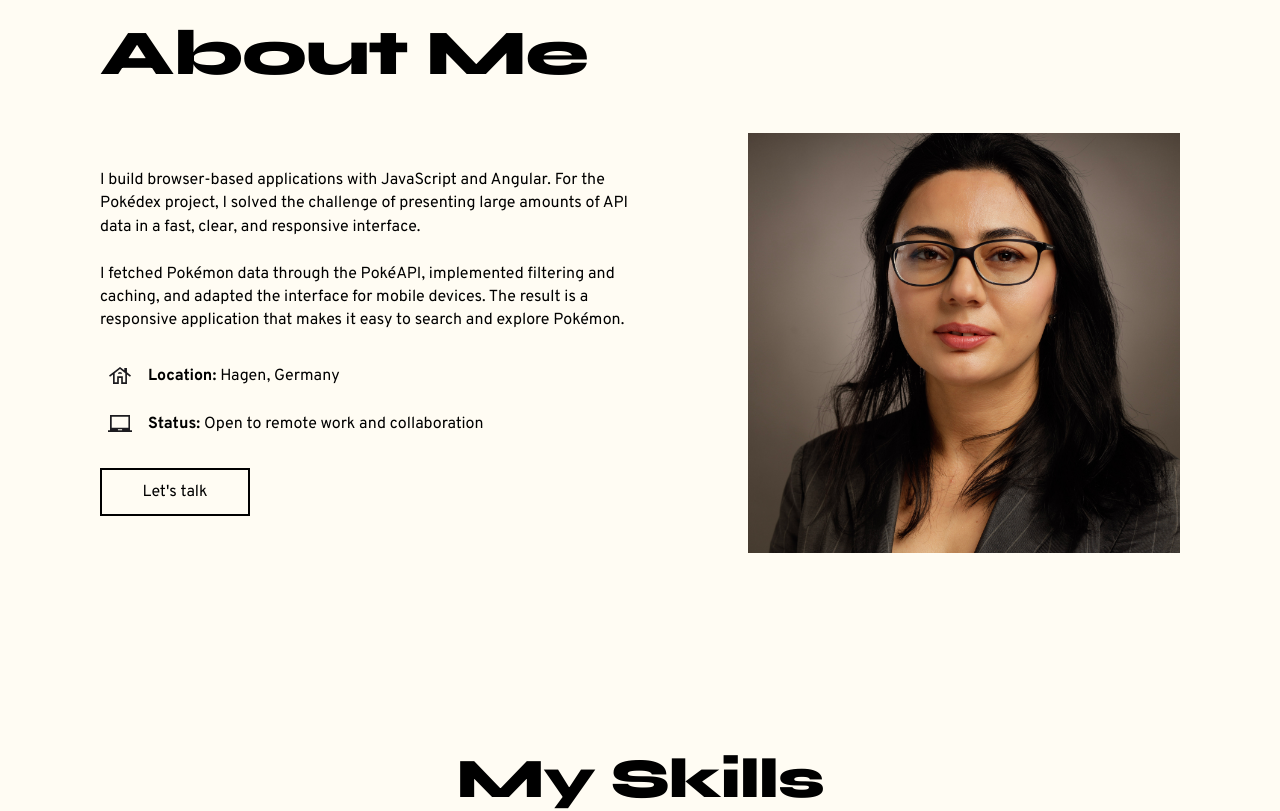
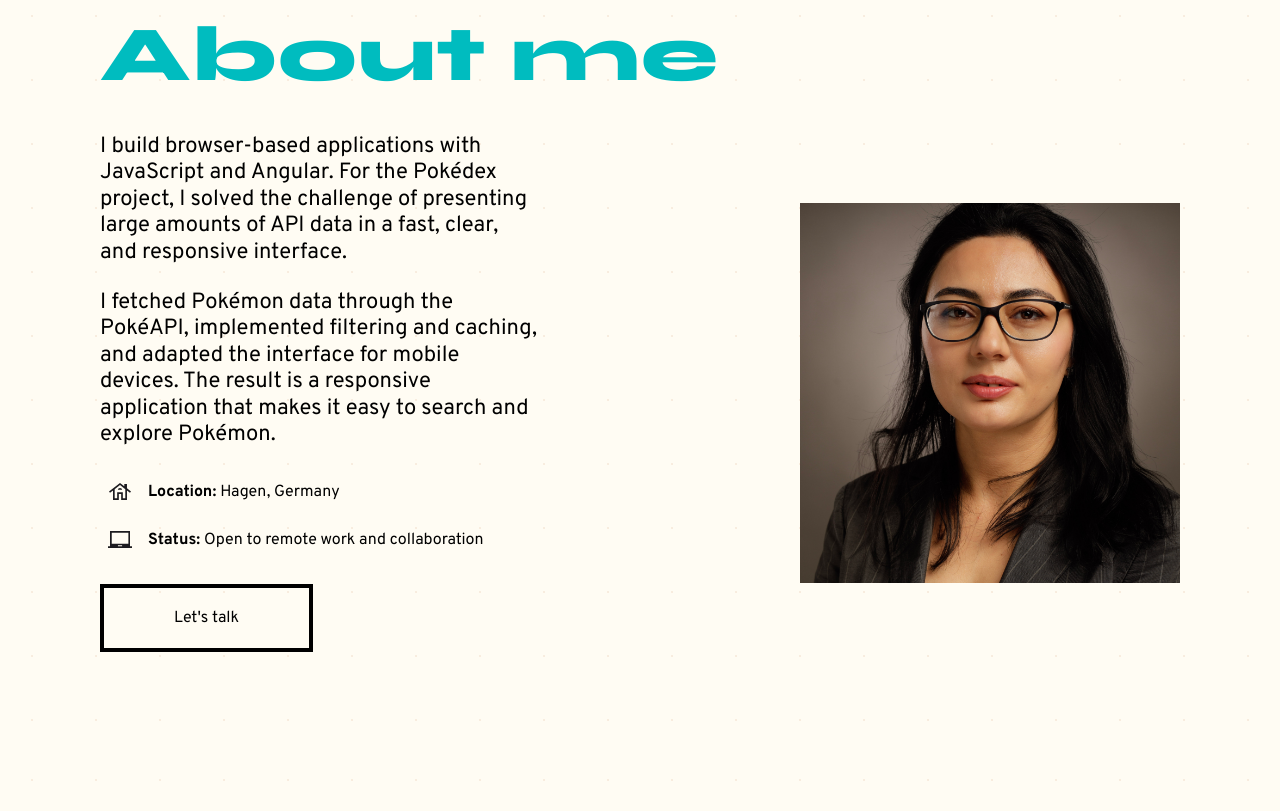
Before and after one commit to naiba19/Portfolio, an Angular app: page / in a window 1280 px wide. Shown: the part 880-1691 px from the top of the page. Built offline with nearby package versions, Linux system fonts and the light colour scheme.

Commit message:
mprove portfolio design and About section

```diff
--- a/src/app/components/about/about.component.scss
+++ b/src/app/components/about/about.component.scss
@@ -1,5 +1,7 @@
 .about {
       background-color: var(--color-background);
+      background-image: radial-gradient(circle, rgba(240, 219, 199, 0.45) 0.75px, transparent 1px);
+      background-size: 64px 64px;
       padding: 96px 100px;
       min-height: auto;
     }
@@ -12,11 +14,33 @@
 
     .about-title {
       font-family: var(--font-family-heading);
-      font-size: 64px;
+      width: 440px;
+      max-width: 50%;
+      font-size: 78px;
       font-weight: 800;
       margin-bottom: 40px;
       color: var(--color-text);
-      letter-spacing: -0.02em;
+      line-height: 100%;
+      letter-spacing: 0.01em;
+      text-align: left;
+      white-space: nowrap;
+      animation: about-title-color 4s ease-in-out infinite;
+      will-change: color;
+    }
+
+    @keyframes about-title-color {
+      0%, 100% {
+        color: var(--color-text);
+      }
+      25% {
+        color: var(--color-primary);
+      }
+      50% {
+        color: var(--color-text);
+      }
+      75% {
+        color: var(--color-primary);
+      }
     }
 
     .about-content {
@@ -31,13 +55,16 @@
       display: flex;
       flex-direction: column;
       gap: 24px;
+      max-width: 440px;
     }
 
     .about-intro,
     .about-details {
       font-family: var(--font-family-body);
-      font-size: 16px;
-      line-height: 1.45;
+      font-size: 22px;
+      font-weight: 400;
+      line-height: 120%;
+      letter-spacing: 0;
       color: var(--color-text);
       margin: 0;
     }
@@ -74,39 +101,70 @@
     }
 
     .about-talk {
-      width: 150px;
-      height: 48px;
-      border: 2px solid var(--color-text);
+      width: 213px;
+      height: 68px;
+      border: 4px solid var(--color-text);
       background: transparent;
       color: var(--color-text);
       font-family: var(--font-family-body);
       font-size: 16px;
+      padding: 20px 60px;
+      gap: 10px;
       cursor: pointer;
-      transition: all 0.3s ease;
+      transition: transform 100ms ease-out;
     }
 
-    .about-talk:hover,
-    .about-talk:focus {
-      background: var(--color-primary);
-      border-color: var(--color-primary);
-      color: var(--color-background);
+    .about-talk:active {
+      transform: scale(0.98);
     }
 
     .about-image-frame {
       position: relative;
       display: flex;
       align-items: center;
-      justify-content: center;
+      justify-content: flex-end;
     }
 
+    .about-image-frame::after {
+      content: '';
+      position: absolute;
+      width: 380px;
+      max-width: 100%;
+      height: 380px;
+      top: 12px;
+      left: calc(100% - 380px + 12px);
+      border: 4px solid var(--color-text);
+      opacity: 0;
+      pointer-events: none;
+      z-index: 0;
+      box-shadow: 8px 12px 0 rgba(0, 0, 0, 0.12);
+      transition: opacity 180ms ease-out, top 180ms ease-out, left 180ms ease-out;
+    }
+
+    .about-image-frame:hover::after,
+    .about-image-frame:focus-within::after {
+      opacity: 1;
+    }
+
+
     .image-placeholder {
-      width: 100%;
-      height: 420px;
+      width: 380px;
+      max-width: 100%;
+      height: 380px;
       overflow: hidden;
       display: flex;
       align-items: center;
       justify-content: center;
-      background-color: var(--color-surface);
+      background-color: transparent;
+      position: relative;
+      z-index: 1;
+      transition: none;
+    }
+
+    .image-placeholder:hover,
+    .image-placeholder:focus-within {
+      box-shadow: none;
+      transform: none;
     }
 
     .image-placeholder img {
@@ -117,6 +175,12 @@
 
     .image-placeholder::before {
       content: none;
+    }
+
+    @media (prefers-reduced-motion: reduce) {
+      .about-title {
+        animation: none;
+      }
     }
 
     @media (max-width: 1024px) {
@@ -141,6 +205,8 @@
       .about-title {
         font-size: var(--font-size-3xl);
         margin-bottom: var(--space-2xl);
+        max-width: 100%;
+        text-align: left;
       }
 
       .about-content {
--- a/src/app/components/contact/contact.component.scss
+++ b/src/app/components/contact/contact.component.scss
@@ -67,6 +67,14 @@
       top: 0;
       text-align: left;
       margin: 0;
+      animation: heading-title-color 4s ease-in-out infinite;
+      will-change: color;
+    }
+
+    @keyframes heading-title-color {
+      0%, 100% { color: #FFFCF3; }
+      25%, 75% { color: var(--color-primary); }
+      50% { color: #FFFCF3; }
     }
 
     .contact-project-title {
--- a/src/app/components/hero/hero.component.scss
+++ b/src/app/components/hero/hero.component.scss
@@ -6,8 +6,8 @@
       align-items: center;
       justify-content: center;
       background-color: var(--color-background);
-      background-image: radial-gradient(circle, rgba(240, 219, 199, 0.65) 0.75px, transparent 1px);
-      background-size: 32px 32px;
+      background-image: radial-gradient(circle, rgba(240, 219, 199, 0.45) 0.75px, transparent 1px);
+      background-size: 64px 64px;
       background-position: 0 0;
       padding: var(--space-2xl) 2rem;
       position: relative;
--- a/src/app/components/projects/projects.component.scss
+++ b/src/app/components/projects/projects.component.scss
@@ -1,5 +1,7 @@
 .portfolio {
       background-color: var(--color-background);
+      background-image: radial-gradient(circle, rgba(240, 219, 199, 0.45) 0.75px, transparent 1px);
+      background-size: 64px 64px;
       padding: 96px 100px 96px;
     }
 
@@ -21,6 +23,14 @@
       text-align: center;
       color: var(--color-text);
       white-space: nowrap;
+      animation: heading-title-color 4s ease-in-out infinite;
+      will-change: color;
+    }
+
+    @keyframes heading-title-color {
+      0%, 100% { color: var(--color-text); }
+      25%, 75% { color: var(--color-primary); }
+      50% { color: var(--color-text); }
     }
 
     .portfolio-intro {
@@ -195,7 +205,7 @@
       display: flex;
       align-items: center;
       justify-content: center;
-      background-color: var(--color-surface);
+      background-color: transparent;
     }
 
     .image-frame img {
--- a/src/app/components/skills/skills.component.scss
+++ b/src/app/components/skills/skills.component.scss
@@ -1,5 +1,7 @@
 .skills {
       background-color: var(--color-background);
+      background-image: radial-gradient(circle, rgba(240, 219, 199, 0.45) 0.75px, transparent 1px);
+      background-size: 64px 64px;
       padding: var(--space-4xl) var(--space-lg);
     }
 
@@ -10,12 +12,23 @@
 
     .skills-title {
       font-family: var(--font-family-heading);
-      font-size: var(--font-size-5xl);
+      width: 100%;
+      height: 78px;
+      font-size: 78px;
       font-weight: 800;
+      line-height: 100%;
+      letter-spacing: 0.01em;
       text-align: center;
       margin-bottom: var(--space-3xl);
       color: var(--color-text);
-      letter-spacing: -0.02em;
+      animation: heading-title-color 4s ease-in-out infinite;
+      will-change: color;
+    }
+
+    @keyframes heading-title-color {
+      0%, 100% { color: var(--color-text); }
+      25%, 75% { color: var(--color-primary); }
+      50% { color: var(--color-text); }
     }
 
     .skills-frame {
--- a/src/app/services/language.service.ts
+++ b/src/app/services/language.service.ts
@@ -62,7 +62,7 @@ export class LanguageService {
       'hero.title': 'Full Stack Developer',
       'hero.name': 'Naiba Radshabov',
       'hero.scroll': 'Scroll Down',
-      'about.title': 'About Me',
+      'about.title': 'About me',
       'about.intro': 'I build browser-based applications with JavaScript and Angular. For the Pokédex project, I solved the challenge of presenting large amounts of API data in a fast, clear, and responsive interface.',
       'about.details': 'I fetched Pokémon data through the PokéAPI, implemented filtering and caching, and adapted the interface for mobile devices. The result is a responsive application that makes it easy to search and explore Pokémon.',
       'about.location': 'Location:',
```
